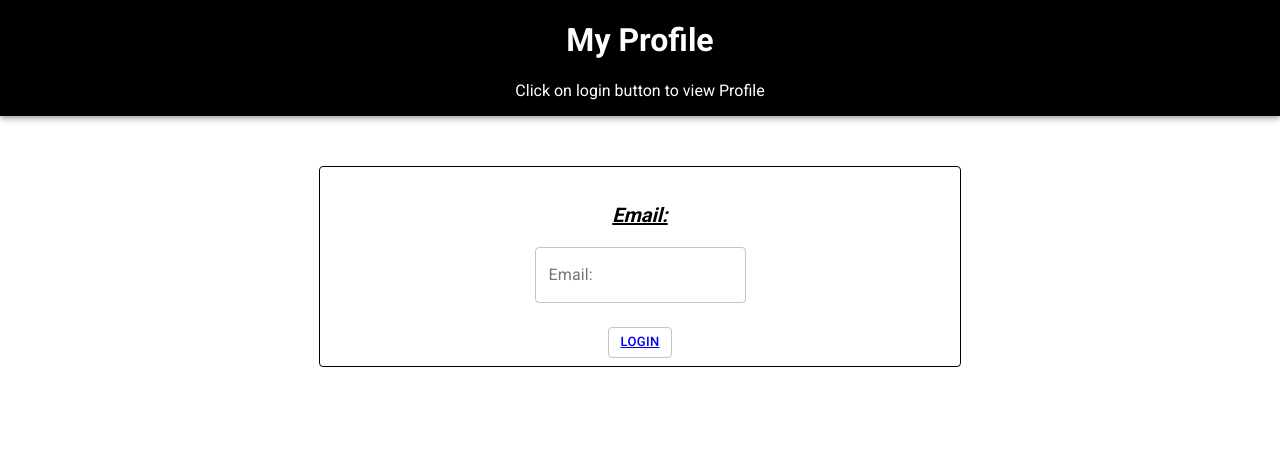
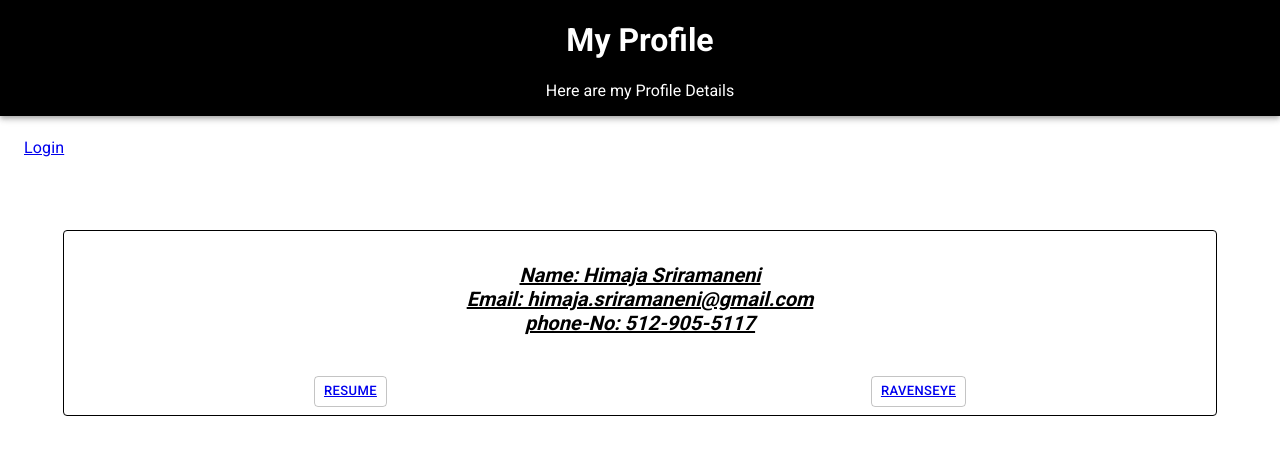
Before and after one commit to himaja830/profile, a React (Create React App) app: page /#/myprofile in a window 1280 px wide. Before the commit this address led to /#/. Shown: the top 454 px of the page. Built offline with nearby package versions, Linux system fonts and the light colour scheme.

Commit message:
Updated inline css

```diff
--- a/src/Components/loginPage.js
+++ b/src/Components/loginPage.js
@@ -69,6 +69,7 @@
         </CardContent>
         <CardActions>
           <Button
+            aria-label
             variant="outlined"
             size="small"
             style={{ marginLeft: "auto", marginRight: "auto" }}
--- a/src/Components/profile.js
+++ b/src/Components/profile.js
@@ -31,7 +31,7 @@
       style={{
         textAlign: "center",
         borderColor: "black",
-        width: "50%",
+        width: "90%",
         margin: "auto",
         marginTop: "50px",
         marginBottom: "50px",
@@ -41,7 +41,7 @@
       <CardContent>
         <div className={classes.title} color="textSecondary">
           <div>
-            <h3
+            <h2
               style={{
                 fontSize: "20px",
                 fontStyle: "oblique",
@@ -52,7 +52,7 @@
               <div>Name: Himaja Sriramaneni</div>
               <div>Email: himaja.sriramaneni@gmail.com</div>
               <div>phone-No: 512-905-5117</div>
-            </h3>
+            </h2>
           </div>
         </div>
       </CardContent>
```
